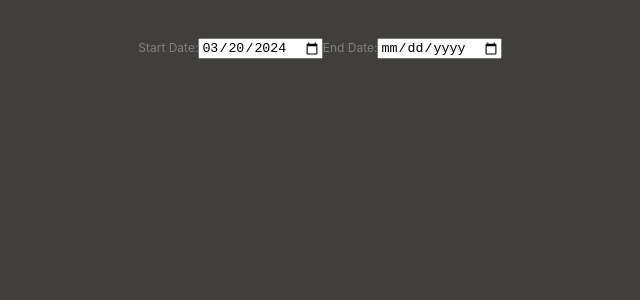
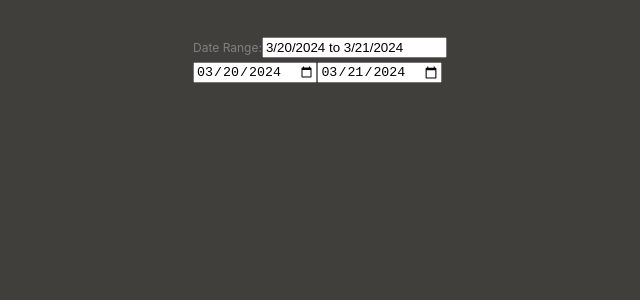
Before and after one commit to ShahreenHRabbani/ProjectDynamicForm, a React (Vite) app: page /apartmentdetails in a window 1280 px wide. Shown: the top 300 px of the page, without its empty margins (320-960 px from the left). Built offline with nearby package versions, Linux system fonts and the light colour scheme.

Commit message:
feat: to add calender component

```diff
--- a/package.json
+++ b/package.json
@@ -12,7 +12,9 @@
   "dependencies": {
     "date-fns": "^3.6.0",
     "react": "^18.2.0",
+    "react-date-picker": "^10.6.0",
     "react-date-range": "^2.0.0-alpha.4",
+    "react-datepicker": "^6.5.0",
     "react-dom": "^18.2.0",
     "react-router-dom": "^6.22.3",
     "semantic-ui-css": "^2.5.0",
--- a/src/Component/Filter/Calender/CaldenderwithoutLibraray/CalenderwithoutLib.jsx
+++ b/src/Component/Filter/Calender/CaldenderwithoutLibraray/CalenderwithoutLib.jsx
@@ -1,45 +1,83 @@
-import React, { useState } from 'react';
+
+import React, { useState } from "react";
 
 const DateRangePicker = () => {
-  const [startDate, setStartDate] = useState(new Date());
-  const [endDate, setEndDate] = useState(null);
+  const currentDate = new Date();
+  const [startDate, setStartDate] = useState(currentDate);
+  const [endDate, setEndDate] = useState(
+    new Date(currentDate.getTime() + 24 * 60 * 60 * 1000)
+  ); // Default to next day
+
 
   const handleStartDateChange = (e) => {
     const selectedDate = new Date(e.target.value);
-    if (selectedDate >= new Date()) {
+    if (selectedDate >= currentDate) {
       setStartDate(selectedDate);
       if (!endDate || selectedDate > endDate) {
-        setEndDate(null);
+        setEndDate(new Date(selectedDate.getTime() + 24 * 60 * 60 * 1000)); // Set default end date to next day
       }
     }
   };
 
   const handleEndDateChange = (e) => {
      const selectedDate = new Date(e.target.value);
-    if (selectedDate >= startDate) {
+    const differenceInMilliseconds = (selectedDate.getTime() - startDate.getTime());
+    const start = new Date(Date.now()); // Current date
+    const end = new Date(start.getTime() + differenceInMilliseconds);
+
+    const endDateFormatted = end.toISOString().split("T")[0];
+    // const differenceInDays = differenceInMilliseconds / (1000 * 60 * 60 * 24);
+    console.log(endDateFormatted);
+
+
+   const minDate = new Date(startDate.getTime() + 2 * 24 * 60 * 60 * 1000)
+    .toISOString()
+    .split("T")[0];
+     console.log(minDate);
+
+    const maxDate = new Date(startDate.getTime() + 7 * 24 * 60 * 60 * 1000)
+    .toISOString()
+      .split("T")[0];
+    //  console.log(maxDate);
+
+    if (endDateFormatted >= minDate && endDateFormatted < maxDate) {
       setEndDate(selectedDate);
+    }
+    else {
+      alert("Invaild input")
     }
   };
 
   return (
     <div>
-      <label htmlFor="startDate">Start Date:</label>
+      <label htmlFor="dateRange">Date Range:</label>
+      <input
+        type="text"
+        id="dateRange"
+        value={`${startDate.toLocaleDateString()} to ${endDate.toLocaleDateString()}`}
+        placeholder={`${startDate} to ${endDate}`}
+        // min={minDate}
+        // max={maxDate}
+        readOnly
+      />
+      <div>
         <input
           type="date"
           id="startDate"
-        value={startDate.toISOString().split('T')[0]}
+          value={startDate.toISOString().split("T")[0]}
           onChange={handleStartDateChange}
-        min={new Date().toISOString().split('T')[0]} // Set minimum date to current date
+
+          // min={minDate} // Set minimum date to current date
+          // max={maxDate} // Set maximum date to 7 days ahead
         />
-      <label htmlFor="endDate">End Date:</label>
         <input
           type="date"
           id="endDate"
-        value={endDate ? endDate.toISOString().split('T')[0] : ''}
+          value={endDate.toISOString().split("T")[0]}
           onChange={handleEndDateChange}
-        min={startDate.toISOString().split('T')[0]} // Set minimum date to selected start date
           disabled={!startDate} // Disable end date until start date is selected
         />
+      </div>
     </div>
   );
 };
--- a/src/Component/Filter/Calender/Calenderwithlibrary/Calender.jsx
+++ b/src/Component/Filter/Calender/Calenderwithlibrary/Calender.jsx
@@ -7,14 +7,11 @@ import "./Calender.css"
 
 const Calender = () =>
 {
-    const [date , setDate] = useState(
-        {
-            startDate: new Date(),
-            endeDate : new Date (),
-            key :'selection',
-
-        }
-    )
+    const [date, setDate] = useState({
+      startDate: new Date(), //initial value set to the current date (new Date()).
+      endeDate: new Date(),
+      key: "selection",
+    });
 
     return (
        <>
```
Also changed, not shown: src/Component/Filter/Calender/CaldenderwithoutLibraray/CalenderwithoutLib.css (added, +28 -0 lines), 1 other file (tests, documents, lock files or other folders). Lines whose indentation alone changed are shown as unchanged.
